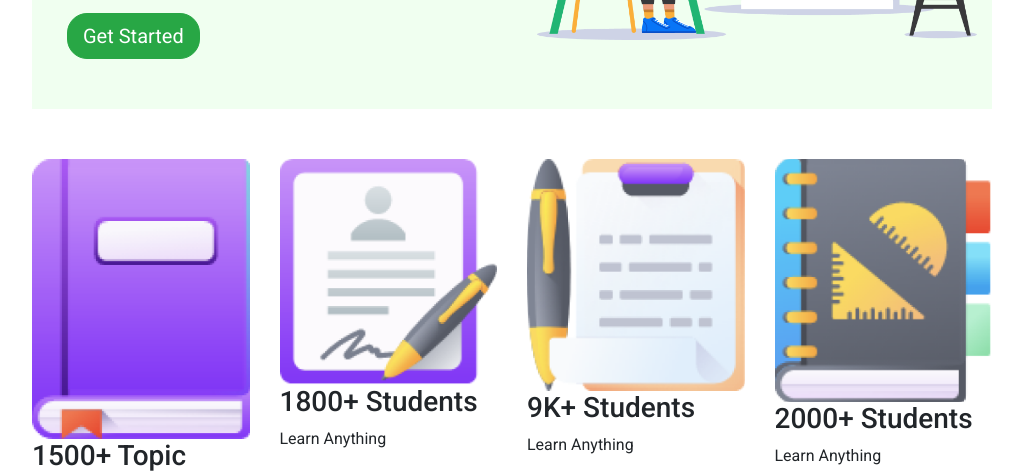
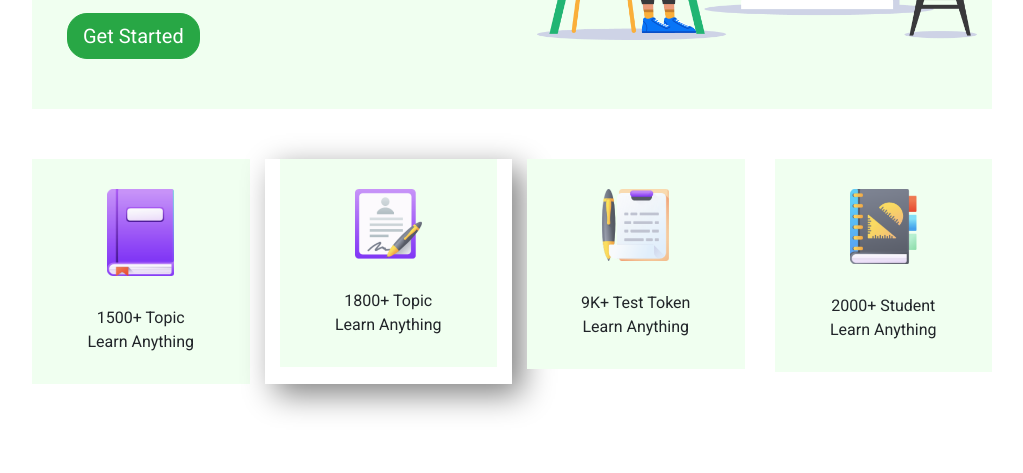
Before and after one commit to Infatakanda/school-management, a plain HTML site: page index.html in a window 1280 px wide. Shown: the part 355-828 px from the top of the page, without its empty margins (128-1151 px from the left). Drawn offline with nearby package versions, Linux system fonts and the light colour scheme.

Commit message:
project done

```diff
--- a/index.html
+++ b/index.html
@@ -10,6 +10,7 @@
     <link href="https://fonts.googleapis.com/css2?family=Roboto:ital,wght@0,100;0,300;0,400;0,500;0,700;0,900;1,100;1,300;1,400;1,500;1,700;1,900&display=swap" rel="stylesheet">
 
     <link rel="stylesheet" href="style.css">
+
 
     <title>School Management</title>
 </head>
@@ -67,28 +68,36 @@
   <div class="container school-info">
     <div class="row">
 
-      <div class="col-3 info-item">
+      <div class="col-sm-12 col-md-6 col-lg-3 col-xl-3">
+      <div class="item1">
         <img class="img-fluid" src="icon/book.png" alt="book">
-        <h3>1500+ Topic</h3>
+        <p>1500+ Topic</p>
         <p>Learn Anything</p>
       </div>
+      </div>
 
-      <div class="col-sm-3 col-md-3 col-lg-3 col-xl-3">
+      <div class="col-sm-12 col-md-6 col-lg-3 col-xl-3 info-item">
+        <div class="item1">
           <img class="img-fluid" src="icon/Student.png" alt="book">
-        <h3>1800+ Students</h3>
+          <p>1800+ Topic</p>
           <p>Learn Anything</p>
         </div>
+      </div>
 
-      <div class="col-sm-3 col-md-3 col-lg-3 col-xl-3">
+      <div class="col-sm-12 col-md-6 col-lg-3 col-xl-3">
+        <div class="item1">
           <img class="img-fluid" src="icon/Test.png" alt="book">
-        <h3>9K+ Students</h3>
+          <p>9K+ Test Token</p>
           <p>Learn Anything</p>
         </div>
+      </div>
 
-      <div class="col-sm-3 col-md-3 col-lg-3 col-xl-3">
+      <div class="col-sm-12 col-md-6 col-lg-3 col-xl-3">
+        <div class="item1">
           <img class="img-fluid" src="icon/Students.png" alt="book">
-        <h3>2000+ Students</h3>
+          <p>2000+ Student</p>
           <p>Learn Anything</p>
+        </div>
       </div>
       </div>
   </div>
@@ -191,9 +200,9 @@
     <p>Millions of people of all ages and from around the world are improving their lives with us</p>
   </div>
   <div class="col-2">
-    <nav class="navbar">
+    <nav class="navbar text-light">
       <ul class="nav navbar-nav">
-        <li class="text-light"><a href="#">Course</a></li>
+        <li class="current"><a href="#">Course</a></li>
         <li><a href="#">Graphic Design</a></li>
          <li><a href="#">Web Design</a></li>
          <li> <a href="#">Buisness</a></li>
@@ -205,7 +214,7 @@
   <div class="col-2">
     <nav class="navbar">
       <ul class="nav navbar-nav">
-        <li><a href="#">Course</a></li>
+        <li class="current"><a href="#">Course</a></li>
         <li><a href="#">Graphic Design</a></li>
          <li><a href="#">Web Design</a></li>
          <li> <a href="#">Buisness</a></li>
@@ -217,7 +226,7 @@
   <div class="col-2">
     <nav class="navbar">
       <ul class="nav navbar-nav">
-        <li><a href="#">Course</a></li>
+        <li class="current"><a href="#">Course</a></li>
         <li><a href="#">Graphic Design</a></li>
          <li><a href="#">Web Design</a></li>
          <li> <a href="#">Buisness</a></li>
--- a/style.css
+++ b/style.css
@@ -62,6 +62,26 @@ body{
  padding: 50px 0;
 }
 
+.info-item{
+    box-shadow: 10px 10px 30px grey;
+}
+
+.item1{
+    background:#F0FFF0;
+    padding: 30px 25px;
+}
+
+.item1 img{
+    width: 40%;
+    margin-left: 50px;
+    margin-bottom: 30px;
+}
+
+.item1 p{
+    text-align: center;
+    margin: 0;
+}
+
 
 /* Online Courses */
 
@@ -110,4 +130,9 @@ h2{
 .footer-area{
     padding: 80px 0;
     background: black;
+
 }
+
+.footer-area ul li a{
+    color: white
+}
```
Lines whose indentation alone changed are shown as unchanged.
